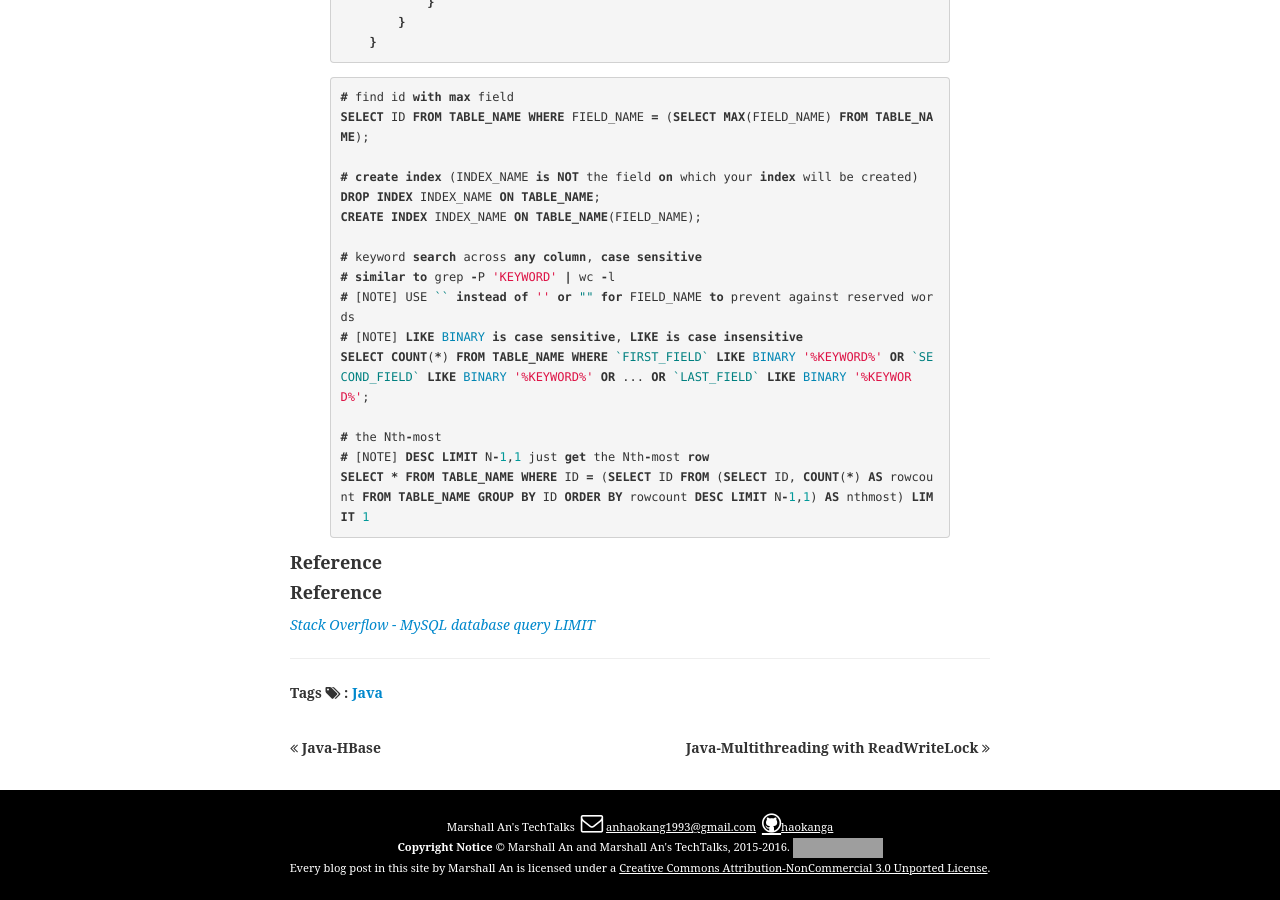
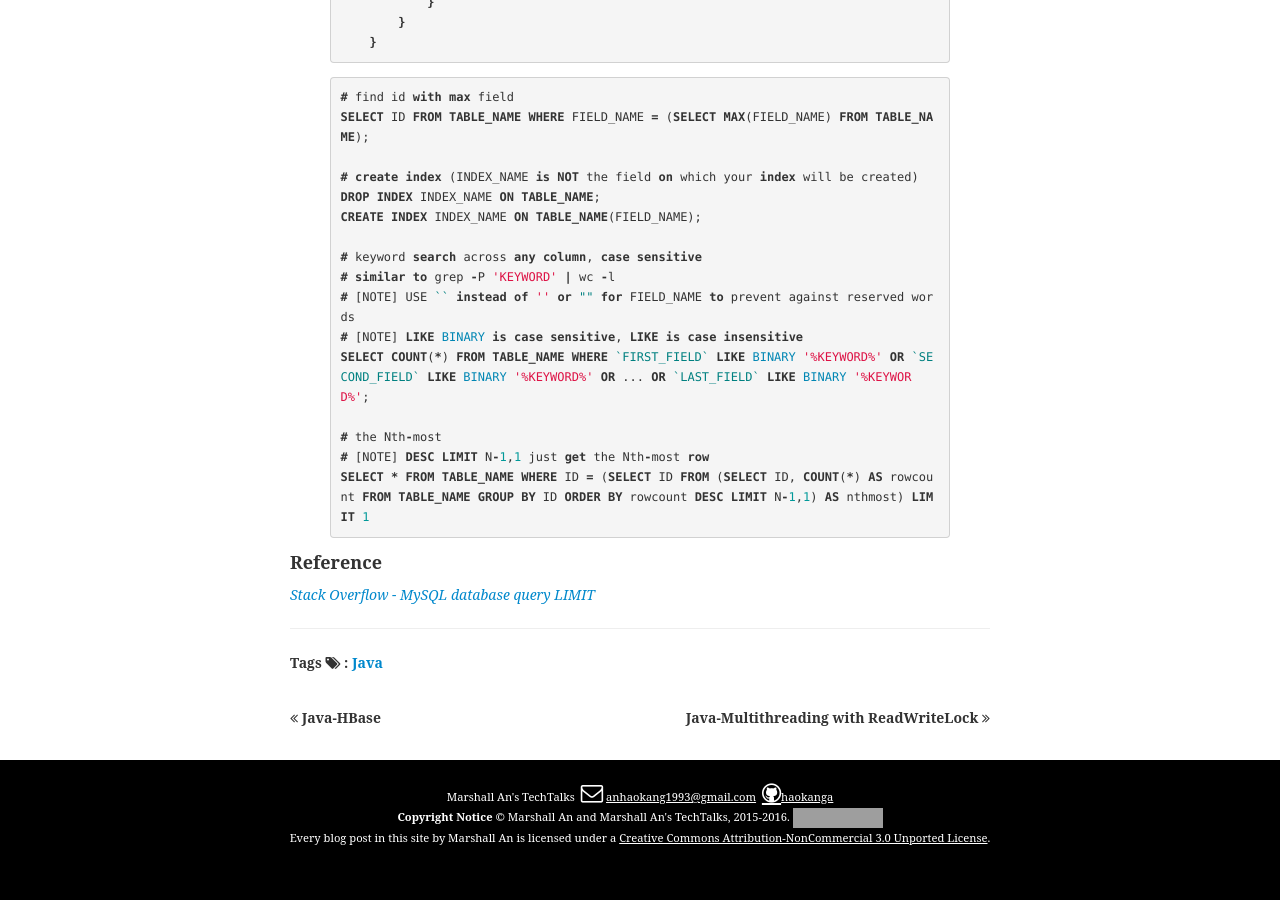
Before and after one commit to haokanga/haokanga.github.io, a Jekyll site: the page built from _posts/2016-3-1-java-jdbc-mysql.html, in a window 1280 px wide and 900 px high, scrolled down 3726 px. Built offline with Jekyll 4.4.1, drawn with Linux system fonts in a browser that asks for light colours; some web fonts are replaced; after the commit the page ends 4596 px from its top, so only the background shows below that; grey boxes are pictures that could not be loaded.

```diff
--- a/_posts/2016-3-1-java-jdbc-mysql.html
+++ b/_posts/2016-3-1-java-jdbc-mysql.html
@@ -198,5 +198,3 @@ SELECT COUNT(*) FROM TABLE_NAME WHERE `FIRST_FIELD` LIKE BINARY '%KEYWORD%' OR `
 # [NOTE] DESC LIMIT N-1,1 just get the Nth-most row
 SELECT * FROM TABLE_NAME WHERE ID = (SELECT ID FROM (SELECT ID, COUNT(*) AS rowcount FROM TABLE_NAME GROUP BY ID ORDER BY rowcount DESC LIMIT N-1,1) AS nthmost) LIMIT 1
 {%endhighlight%}
-
-<h4>Reference</h4>
```
Also changed, not shown: 1 other file.
